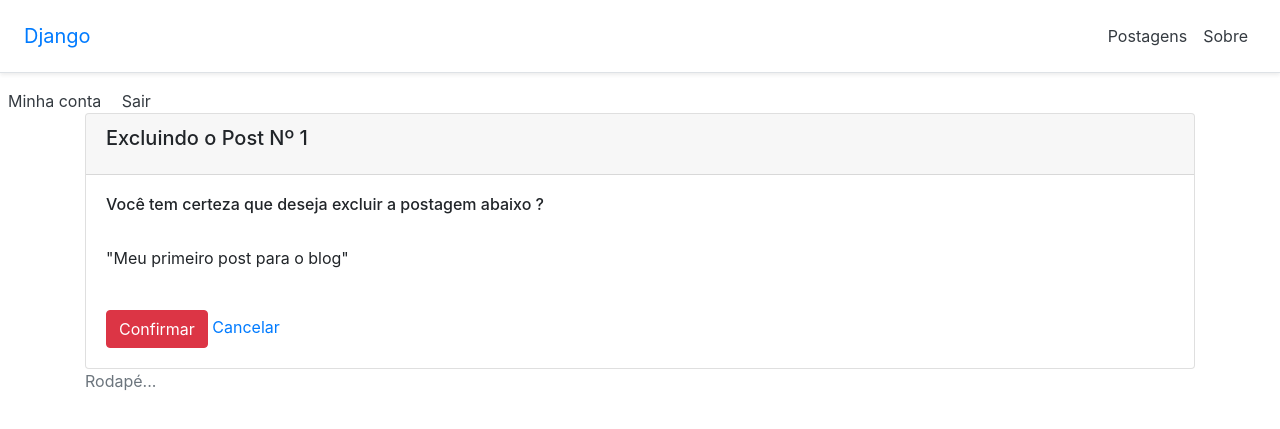
After one commit to AnaOliiveira/Django-blog, a Django app: page /post/1/delete in a window 1280 px wide. The commit adds this page. Shown: the top 429 px of the page. Run offline with Django 4.2, Linux system fonts and the light colour scheme; the visitor is signed in with stand-in values (Sample User, id 1); data comes from the database, SQL or seed files in the repository; parts of the project's set-up code (start-up, migrations or seed data) failed here and were passed over; some libraries are stand-ins or nearby versions.

Commit message:
DELETE - CRUD Básico

```diff
--- a/blog/urls.py
+++ b/blog/urls.py
@@ -3,7 +3,7 @@ from django.urls import path
 from blog.views import (
     index, ola, post_show, PostDetailView,
     get_all_posts, get_post,
-    PostCreateView, create_post, PostListView, SobreTemplateView,PostUpdateView,
+    PostCreateView, create_post, PostListView, SobreTemplateView,PostUpdateView,PostDeleteView,
 )
 
 
@@ -27,4 +27,5 @@ urlpatterns = [
             name="about_page"
     ),
     path('post/<int:pk>/edit', PostUpdateView.as_view(), name="post_edit"),
+    path('post/<int:pk>/delete', PostDeleteView.as_view(), name="post_delete"),
 ]
--- a/blog/views.py
+++ b/blog/views.py
@@ -2,7 +2,7 @@ import json
 from django.core.serializers.json import DjangoJSONEncoder
 from django.shortcuts import render,  get_object_or_404
 from django.views.generic import DetailView, ListView, TemplateView
-from django.views.generic.edit import CreateView, UpdateView
+from django.views.generic.edit import CreateView, UpdateView, DeleteView
 from django.urls import reverse_lazy
 from django.http import HttpResponse
 from django.views.decorators.csrf import csrf_exempt
@@ -133,3 +133,13 @@ class PostUpdateView(LoginRequiredMixin, UpdateView):
         context['form_title'] = 'Editando o post'
 
         return context
+
+class PostDeleteView(LoginRequiredMixin, DeleteView):
+    model = Post
+    template_name = 'post/post_confirm_delete_form.html'
+    success_url = reverse_lazy('posts_all')
+    success_message = 'A postagem foi excluída com sucesso.'
+
+    def form_valid(self, form):
+        messages.success(self.request, self.success_message)
+        return super(PostDeleteView, self).form_valid(form)
--- /dev/null
+++ b/templates/post/post_confirm_delete_form.html
@@ -0,0 +1,19 @@
+{% extends '_layout1.html' %} {# herda o layout do sistema #}
+{% block content %} {# substitui o bloco content em _layout1.html #}
+<div class="card">
+  <div class="card-header">
+    <h5 class="card-title">Excluindo o Post Nº {{ object.id }}</h5>
+  </div>
+  <div class="card-body">
+    <form method="post">
+      {% csrf_token %}
+      <h6>Você tem certeza que deseja excluir a postagem abaixo ?</h6>
+      <br />
+      <p>"{{ object.body_text }}"</p>
+      <br />
+      <button type="submit" class="btn btn-danger">Confirmar</button>
+      <a href="{% url 'posts_all' %}" class="link-secondary">Cancelar </a>
+    </form>
+  </div>
+</div>
+{% endblock %} {# fecha o bloco content #}
--- a/templates/post/post_list.html
+++ b/templates/post/post_list.html
@@ -12,6 +12,9 @@
       <a href="{% url 'post_edit' pk=post.id %}" class="link-secondary">
         Editar
       </a>
+      <a href="{% url 'post_delete' pk=post.id %}" class="link-secondary">
+        Excluir
+      </a>
         {% for post in posts %}
           <article>
           <h2>Em: {{ post.pub_date|date:"d / m / Y" }}</h2>
```
